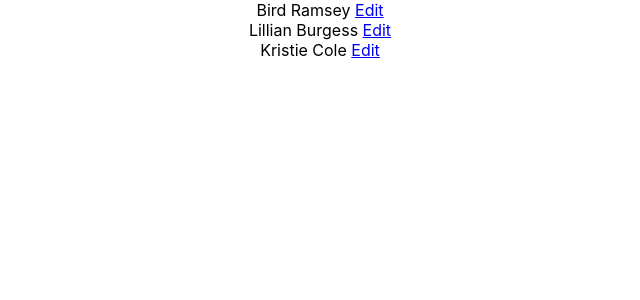
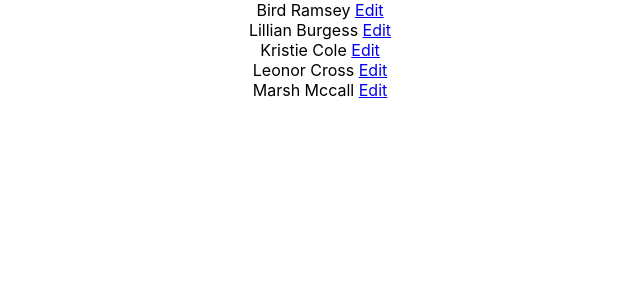
Before and after one commit to karolszym22/FRONT-END-TASK, a React (Create React App) app: page / in a window 1280 px wide. Shown: the top 300 px of the page, without its empty margins (320-960 px from the left). Built offline with nearby package versions, Linux system fonts and the light colour scheme; no server answers; data requests are answered from the project's data file.

Commit message:
server.js refactoring

```diff
--- a/db.json
+++ b/db.json
@@ -1,6 +1,38 @@
-{"interns":
-    [{"id":1,"name":"Bird Ramsey",
-        "email":"birdramsey@nimon.com",
-        "internshipStart":"2021-07-01T00:00+00Z",
-        "internshipEnd":"2021-09-30T00:00+00Z"},
-        {"id":2,"name":"Lillian Burgess","email":"lillianburgess@luxuria.com","internshipStart":"2021-07-01T00:00+00Z","internshipEnd":"2021-09-30T00:00+00Z"},{"id":3,"name":"Kristie Cole","email":"kristiecole@quadeebo.com","internshipStart":"2020-07-01T00:00+00Z","internshipEnd":"2020-09-30T00:00+00Z"}]}
+{
+    "interns": [{
+            "id": 1,
+            "name": "Bird Ramsey",
+            "email": "birdramsey@nimon.com",
+            "internshipStart": "2021-07-01T00:00+00Z",
+            "internshipEnd": "2021-09-30T00:00+00Z"
+        },
+        {
+            "id": 2,
+            "name": "Lillian Burgess",
+            "email": "lillianburgess@luxuria.com",
+            "internshipStart": "2021-07-01T00:00+00Z",
+            "internshipEnd": "2021-09-30T00:00+00Z"
+        },
+        {
+            "id": 3,
+            "name": "Kristie Cole",
+            "email": "kristiecole@quadeebo.com",
+            "internshipStart": "2020-07-01T00:00+00Z",
+            "internshipEnd": "2020-09-30T00:00+00Z"
+        },
+        {
+            "id": 4,
+            "name": "Leonor Cross",
+            "email": "leonorcross@gronk.com",
+            "internshipStart": "2020-07-01T00:00+00Z",
+            "internshipEnd": "2020-09-30T00:00+00Z"
+        },
+        {
+            "id": 5,
+            "name": "Marsh Mccall",
+            "email": "marshmccall@ultrimax.com",
+            "internshipStart": "2020-07-01T00:00+00Z",
+            "internshipEnd": "2020-09-30T00:00+00Z"
+        }
+    ]
+}
--- a/package.json
+++ b/package.json
@@ -16,7 +16,7 @@
    "private": true,
 
 
-
+   "type": "module",
 
    "dependencies": {
 
--- a/src/EditIntern.jsx
+++ b/src/EditIntern.jsx
@@ -54,7 +54,7 @@ const EditIntern = () => {
         fetch('http://localhost:3002/data', {
           method: 'POST',
           headers: { 'Content-Type': 'application/json','Accept':'application/json' },
-          body: JSON.stringify({values}),
+          body: JSON.stringify(values),
           redirect: 'follow'
         })
        }}
```
Also changed, not shown: server.js (+17 -17 lines).
